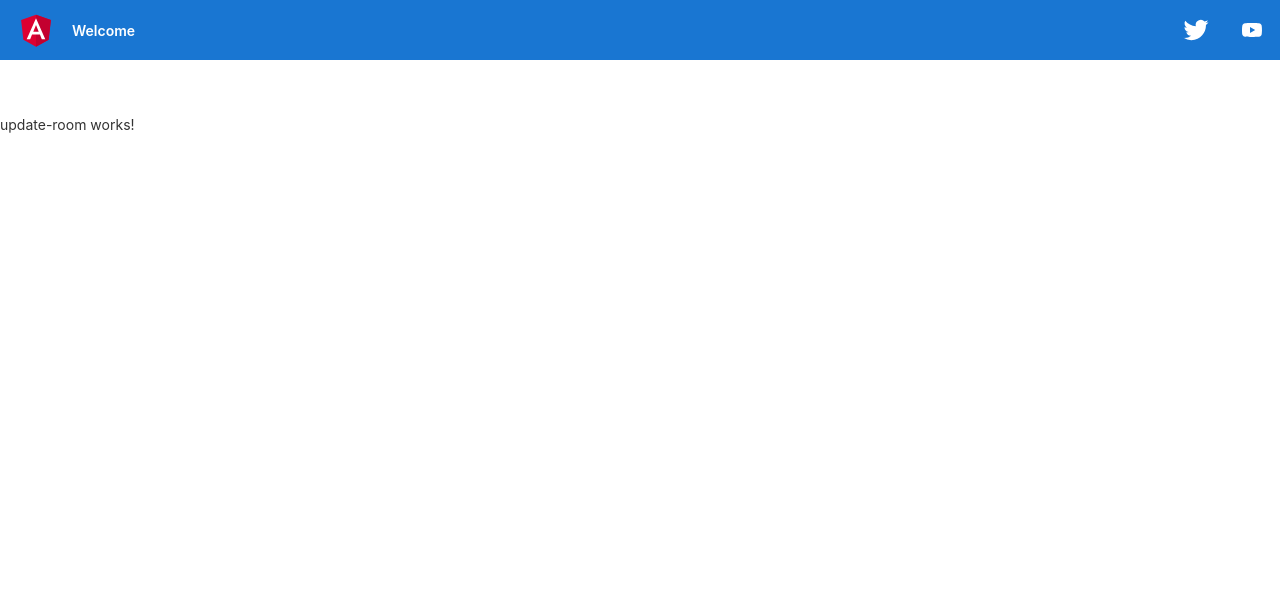
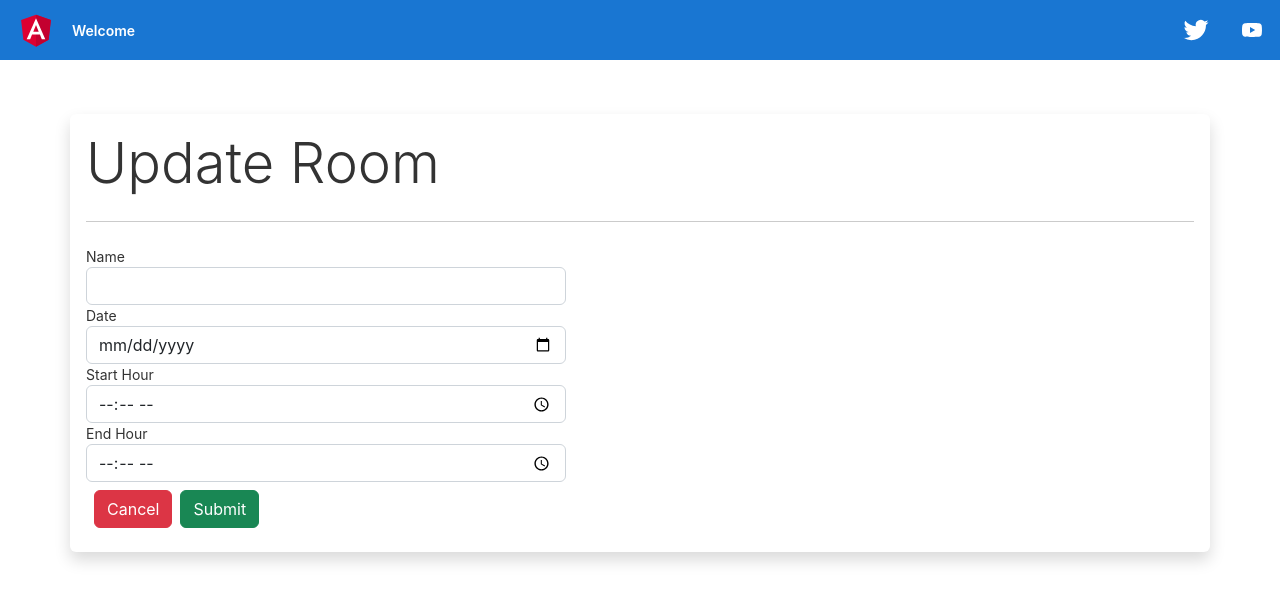
Before and after one commit to rogeriorfp/client-room, an Angular app: page /update/1 in a window 1280 px wide. Shown: the top 602 px of the page. Built offline with nearby package versions, Linux system fonts and the light colour scheme; no server answers.

Commit message:
Implementa o componente de atualização de salas

```diff
--- a/src/app/rooms/update-room/update-room.component.html
+++ b/src/app/rooms/update-room/update-room.component.html
@@ -1 +1,31 @@
-<p>update-room works!</p>
+<div class="container shadow p-3 mb-5 bg-white rounded">
+    <div class="jumbotron">
+        <h3 class="display-4">Update Room</h3>
+        <hr class="my-4">
+        <div [hidden]="submitted" style="width: 480px;">
+            <form (ngSubmit)="onSubmit()">
+                <div class="form-group">
+                    <label for="name">Name</label>
+                    <input type="text" class="form-control" id="name" name="name" required [(ngModel)]="room.name">
+                </div>
+                <div class="form-group">
+                    <label for="date">Date</label>
+                    <input type="date" class="form-control" id="date" name="date" required
+                        [ngModel]="room.date | date : 'yyyy-MM-dd'" (ngModelChange)="meetingDate($event)">
+                </div>
+                <div class="form-group">
+                    <label for="startHour">Start Hour</label>
+                    <input type="time" class="form-control" id="startHour" name="startHour" required
+                        [ngModel]="room.startHour | date : 'HH:mm'" (ngModelChange)="changeStartHour($event)">
+                </div>
+                <div class="form-group">
+                    <label for="endHour">End Hour</label>
+                    <input type="time" class="form-control" id="endHour" name="endHour" required
+                        [ngModel]="room.endHour | date : 'HH:mm'" (ngModelChange)="changeEndHour($event)">
+                </div>
+                <button (click)="gotoList()" class="btn btn-danger m-2">Cancel</button>
+                <button type="submit" class="btn btn-success">Submit</button>
+            </form>
+        </div>
+    </div>
+</div>
--- a/src/app/rooms/update-room/update-room.component.ts
+++ b/src/app/rooms/update-room/update-room.component.ts
@@ -1,10 +1,70 @@
-import { Component } from '@angular/core';
+import { Component, OnInit } from '@angular/core';
+import { ActivatedRoute, Router } from "@angular/router";
+import { RoomService } from 'src/app/services/room.service';
+import { Room } from "../room";
 
 @Component({
   selector: 'app-update-room',
   templateUrl: './update-room.component.html',
   styleUrls: ['./update-room.component.css']
 })
-export class UpdateRoomComponent {
+export class UpdateRoomComponent implements OnInit {
+  id!: number;
+  room!: Room;
+  submitted = false;
 
+  constructor(private route: ActivatedRoute,
+    private router: Router,
+    private roomService: RoomService) { }
+
+  ngOnInit(): void {
+    this.room = new Room();
+
+    this.id = this.route.snapshot.params['id'];
+
+    this.roomService.getRoom(this.id)
+      .subscribe(data => {
+        console.log(data);
+        this.room = data
+      },
+        error => console.error(error));
+  }
+
+  meetingDate(aDate: string) {
+    const data =  aDate.split('-');
+    const meetingDate = new Date();
+    meetingDate.setFullYear(Number(data[0]),Number(data[1]) - 1,Number(data[2]));
+    this.room.date = meetingDate;
+  }
+
+
+  changeStartHour(anHour: string) {
+    const horario = anHour.split(':');
+    const meetingDate = new Date(this.room.date.getTime());
+    meetingDate.setHours(Number(horario[0]), Number(horario[1]));
+
+    this.room.startHour = meetingDate;
+  }
+
+  changeEndHour(anHour: string) {
+    const horario = anHour.split(':');
+    const meetingDate = new Date(this.room.date.getTime());
+    meetingDate.setHours(Number(horario[0]), Number(horario[1]));
+    this.room.endHour = meetingDate;
+  }
+
+  updateRoom() {
+    this.roomService.updateRoom(this.id, this.room)
+      .subscribe(data => console.log(data), error => console.log(error));
+    this.room = new Room();
+    this.gotoList();
+  }
+
+  gotoList() {
+    this.router.navigate(['/rooms'])
+  }
+
+  onSubmit() {
+    this.updateRoom();
+  }
 }
```
